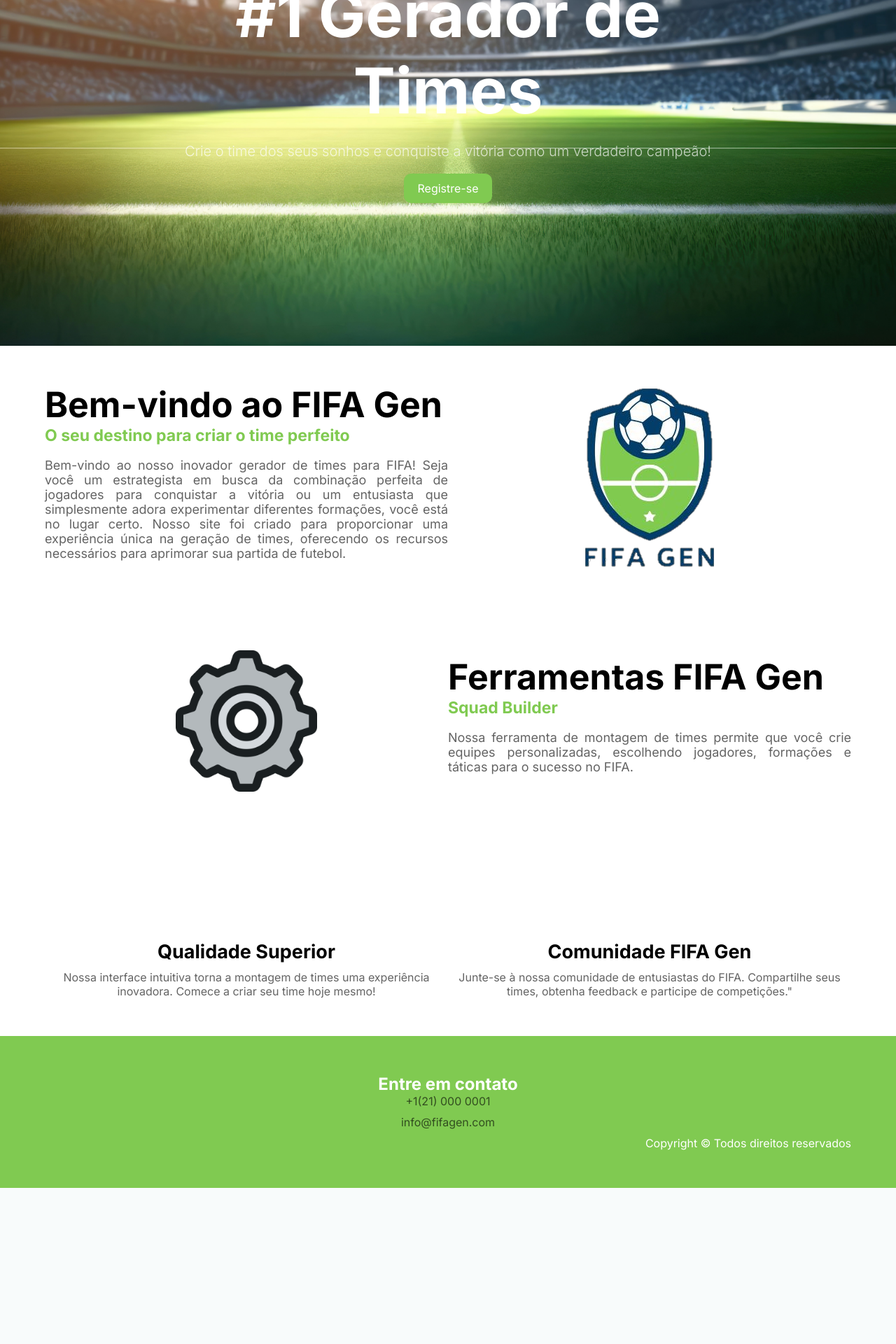
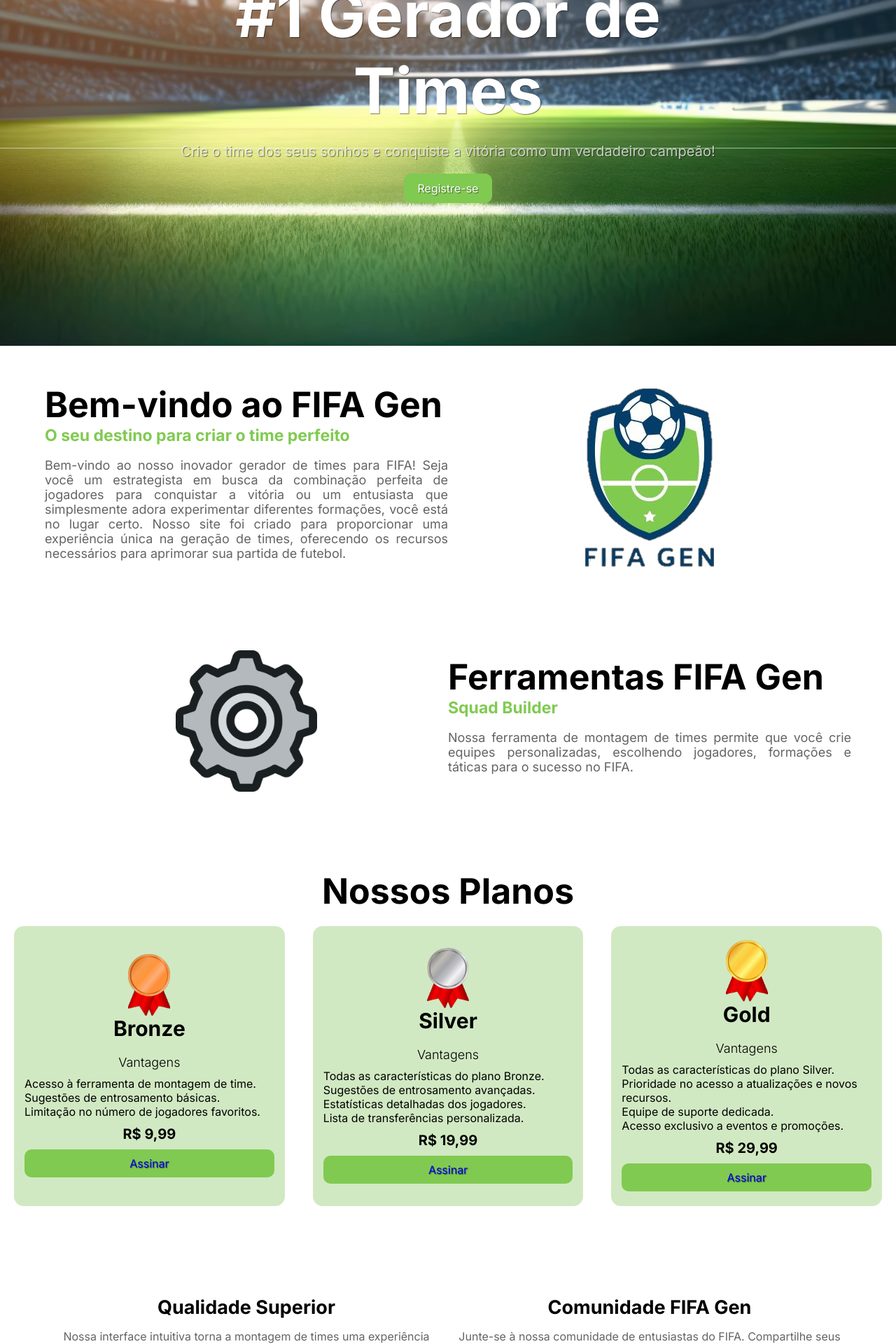
Before and after one commit to duduardo45/FIFAGen, a Django app: page / in a window 1280 px wide. Shown: the part 400-2320 px from the top of the page at 70% size. Before the commit the page ends 2097 px from the top, so only its background shows below. Run offline with Django 3.2, Linux system fonts and the light colour scheme; some libraries are stand-ins or nearby versions.

Commit message:
atualização landing page

```diff
--- a/FIFAGen/static/home.css
+++ b/FIFAGen/static/home.css
@@ -11,9 +11,11 @@
 body{
     background-color: white;
 }
-section,
-footer {
+section{
     padding: 54px 0;
+}
+footer{
+    padding: 20px 0;
 }
 p{
     color: #0000009c;
@@ -27,6 +29,7 @@ p{
 .btn{
     background-color: #80ca51;
     color: white;
+    text-shadow: 1px 1px 1px rgba(0, 0, 0, 0.5);
     padding: 11px 20px;
     border-radius: 10px;
     cursor: pointer;
@@ -50,6 +53,7 @@ nav{
 nav ul{
     display: flex;
     align-items: center;
+    text-shadow: 1px 1px 1px rgba(0, 0, 0, 0.5);
 }
 nav ul a{
     color: white;
@@ -73,6 +77,7 @@ nav ul a:hover::after{
 .banner{
     display: flex;
     justify-content: center;
+    text-shadow: 1px 1px 1px rgba(0, 0, 0, 0.5);
 }
 .banner .banner-text{
     margin: 150px;
@@ -87,9 +92,9 @@ nav ul a:hover::after{
 .banner .banner-text p{
     font-size: 20px;
     color: #ffffffb7;
-    font-weight: lighter;
     margin: 20px 0;
 }
+
 /* Intro */
 .bem-vindo .container{
     display: flex;
@@ -116,6 +121,7 @@ nav ul a:hover::after{
     text-align: center;
 }
 
+/* Ferramenta */
 .ferramenta .container{
     display: flex;
     align-items: center;
@@ -144,6 +150,76 @@ nav ul a:hover::after{
     width: 35%;
     height: auto;
 }
+
+/* Planos */
+.planos h3{
+    font-size: 50px;
+    text-align: center;
+}
+.planos .cards{
+    display: flex;
+    justify-content: center;
+    align-items: center;
+}
+.planos .cards .card-item{
+    width: 450px;
+    height: 400px;
+    background-color: #d1e9c2;
+    margin: 20px;
+    padding: 15px;
+    border-radius: 14px;
+    display: flex;
+    flex-direction: column;
+    justify-content: center;
+
+}
+.planos .cards .card-item img{
+    width: 60px;
+    display: block;
+    margin-left: auto;
+    margin-right: auto;
+}
+.planos .cards .card-item h4{
+    color: black;
+    font-weight: bold;
+    font-size: 30px;
+    text-align: center;
+    margin-bottom: 10px;
+}
+.planos .cards .card-item .vantagens{
+    color: black;
+    font-weight: lighter;
+    font-size: 18px;
+    text-align: center;
+    margin: 10px 0;
+}
+.planos .cards .card-item ul{
+    list-style: none;
+    text-align:start;
+}
+.planos .cards .card-item .preco{
+    color: black;
+    font-weight: bold;
+    font-size: 20px;
+    text-align: center;
+    margin: 10px 0;
+}
+.planos .cards .card-item .card-btn{
+    color: white;
+    text-align: center;
+    text-shadow: 1px 1px 1px rgba(0, 0, 0, 0.5);
+    background-color: #80ca51;
+    padding: 10px 40px;
+    border-radius: 10px;
+    cursor: pointer;
+    display: inline-block;
+    transition: 0.1s;
+}
+.planos .cards .card-item .card-btn:hover{
+    background-color: #61993f;
+}
+
+/* Qualidade/Comunidade */
 .content .container{
     display: flex;
     align-items: center;
@@ -154,8 +230,19 @@ nav ul a:hover::after{
 }
 .content .content-text h2{
     font-size: 27px;
-    margin: 100px 0 10px 0;
+    padding-bottom: 15px;
 }
+
+/* Sobre nós */
+.sobre .container{
+    text-align: justify;
+}
+.sobre .sobre-text h2{
+    font-size: 27px;
+    padding-bottom: 15px;
+}
+
+/* Rodape */
 .footer{
     background-color: #80ca51;
     text-align: center;
--- a/FIFAGen/templates/Front/home.html
+++ b/FIFAGen/templates/Front/home.html
@@ -1,30 +1,28 @@
 <!DOCTYPE html>
 <html lang="pt-br">
   <head>
-
       <meta charset="UTF-8">
       <meta name="viewport" content="width=device-width, initial-scale=1, maximum-scale=1">
       <meta http-equiv="X-UA-Compatible" content="IE=edge">
-      <link rel="icon" href="/icon/favicon.ico" type="image/icone">
       {% load static %}
+      <link rel="icon" href="{% static 'icon/favicon.ico' %}" type="image/icone">
       <link rel="stylesheet" type="text/css" href="{% static 'home.css' %}">
 
       <title>FIFA Gen</title>
-
   </head>
 
   <body>
-    <header style="background-image: url({% static '/images/banner.jpg' %});">
+    <header style="background-image: url('{% static 'img/banner.jpg' %}');">
       <div class="container">
         <nav>
           <div class="logo">
-            <a href="#"><img src="{% static '/images/newlogoFG.png' %}" alt="Logo"></a>
+            <a href="#"><img src="{% static 'img/newlogoFG.png' %}" alt="Logo"></a>
           </div><!--logo-->
           <ul>
             <a href="#">Home</a>
-            <a href="sobre">Sobre</a>
+            <a href="#planos">Planos</a>
             <a href="#">Serviços</a>
-            <a href="planos">Planos</a>
+            <a href="#sobre">Sobre</a>
             <a href="registro">Registre-se</a>
           </ul>
         </nav><!--top bar-->
@@ -47,7 +45,7 @@
           <p>Bem-vindo ao nosso inovador gerador de times para FIFA! Seja você um estrategista em busca da combinação perfeita de jogadores para conquistar a vitória ou um entusiasta que simplesmente adora experimentar diferentes formações, você está no lugar certo. Nosso site foi criado para proporcionar uma experiência única na geração de times, oferecendo os recursos necessários para aprimorar sua partida de futebol.</p>
         </div>
         <div class="bem-vindo-img">
-          <img src="./images/logoFG.png" alt="Bem-vindo">
+          <img src="{% static 'img/logoFG.png' %}" alt="Bem-vindo">
         </div>
       </div>
       <!-- end container -->
@@ -57,7 +55,7 @@
     <section class="ferramenta">
       <div class="container">
         <div class="ferramenta-img">
-          <img src="./images/ferramenta.png" alt="Ferramenta">
+          <img src="{% static 'img/ferramenta.png' %}" alt="Ferramenta">
         </div>
         <div class="ferramenta-text">
           <h2>Ferramentas FIFA Gen</h2>
@@ -69,6 +67,67 @@
       <!-- end container -->
     </section>
     <!-- end ferramenta -->
+    <!-- planos -->
+    <section class="planos" id="planos">
+      <div class="container">
+        <h3>Nossos Planos</h3>
+      </div>
+      <div class="cards">
+        <!-- card-item 1 -->
+        <div class="card-item">
+          <img src="{% static 'img/bronze.png' %}" alt="plano bronze">
+          <h4>Bronze</h4>
+          <p class="vantagens">Vantagens</p>
+          <ul>
+            <li>Acesso à ferramenta de montagem de time.</li>
+            <li>Sugestões de entrosamento básicas.</li>
+            <li>Limitação no número de jogadores favoritos.</li>
+          </ul>
+          <p class="preco">R$ 9,99</p>
+          <div class="card-btn">
+            <a href="#">Assinar</a>
+          </div>
+        </div>
+        <!-- end card-item 1 -->
+        <!-- card-item 2 -->
+        <div class="card-item">
+          <img src="{% static 'img/silver.png' %}" alt="plano silver">
+          <h4>Silver</h4>
+          <p class="vantagens">Vantagens</p>
+          <ul>
+            <li>Todas as características do plano Bronze.</li>
+            <li>Sugestões de entrosamento avançadas.</li>
+            <li>Estatísticas detalhadas dos jogadores.</li>
+            <li>Lista de transferências personalizada.</li>
+          </ul>
+          <p class="preco">R$ 19,99</p>
+          <div class="card-btn">
+            <a href="#">Assinar</a>
+          </div>
+        </div>
+        <!-- end card-item 2 -->
+        <!-- card-item 3 -->
+        <div class="card-item">
+          <img src="{% static 'img/gold.png' %}" alt="plano gold">
+          <h4>Gold</h4>
+          <p class="vantagens">Vantagens</p>
+          <ul>
+            <li>Todas as características do plano Silver.</li>
+            <li>Prioridade no acesso a atualizações e novos recursos.</li>
+            <li>Equipe de suporte dedicada.</li>
+            <li>Acesso exclusivo a eventos e promoções.</li>
+          </ul>
+          <p class="preco">R$ 29,99</p>
+          <div class="card-btn">
+            <a href="#">Assinar</a>
+          </div>
+        </div>
+        <!-- end card-item 3 -->
+
+      </div>
+
+    </section>
+    <!-- end planos -->
 
     <!-- Qualidade/Comunidade -->
     <section class="content">
@@ -84,6 +143,16 @@
       </div>
     </section>
     <!-- end Qualidade/Comunidade -->
+    <!-- Sobre -->
+    <section class="sobre" id="sobre">
+      <div class="container">
+        <div class="sobre-text">
+          <h2>Sobre nós</h2>
+          <p>A FIFA GEN oferece diversas funcionalidades para os fãs de FIFA, incluindo informações detalhadas sobre jogadores, times e ligas do jogo. Além disso, disponibiliza ferramentas para criar e gerenciar equipes e elencos.</p>
+        </div>
+      </div>
+    </section>
+    <!-- end Sobre -->
     <!-- contato -->
     <footer class="footer">
       <div class="container">
```
Also changed, not shown: FIFAGen/static/registre.css (added, +78 -0 lines), FIFAGen/templates/Front/registre.html (+22 -20 lines), FIFAGen/static/icon/favicon.ico (added), FIFAGen/static/img/banner.jpg (renamed from FIFAGen/static/images/banner.jpg), FIFAGen/static/img/bronze.png (added), FIFAGen/static/img/campo.jpg (renamed from FIFAGen/static/images/campo.jpg), FIFAGen/static/img/ferramenta.png (renamed from FIFAGen/static/images/ferramenta.png), FIFAGen/static/img/gold.png (added), FIFAGen/static/img/logoFG.png (renamed from FIFAGen/static/images/logoFG.png), FIFAGen/static/img/newlogoFG.png (renamed from FIFAGen/static/images/newlogoFG.png), FIFAGen/static/img/silver.png (added).
